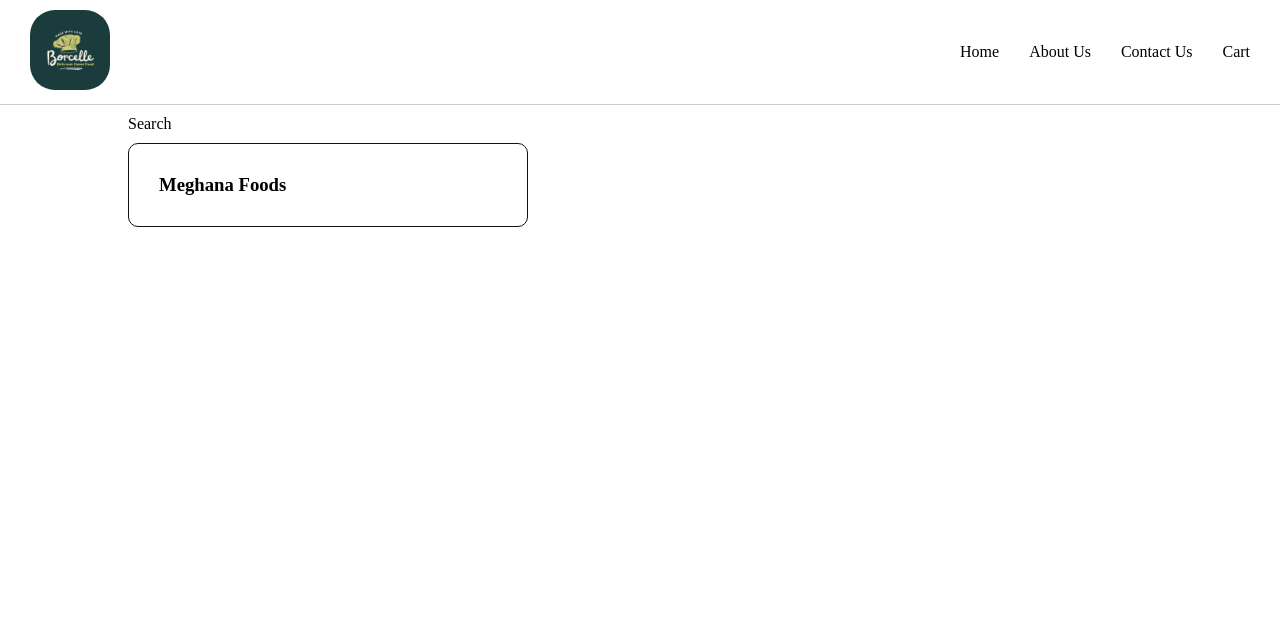
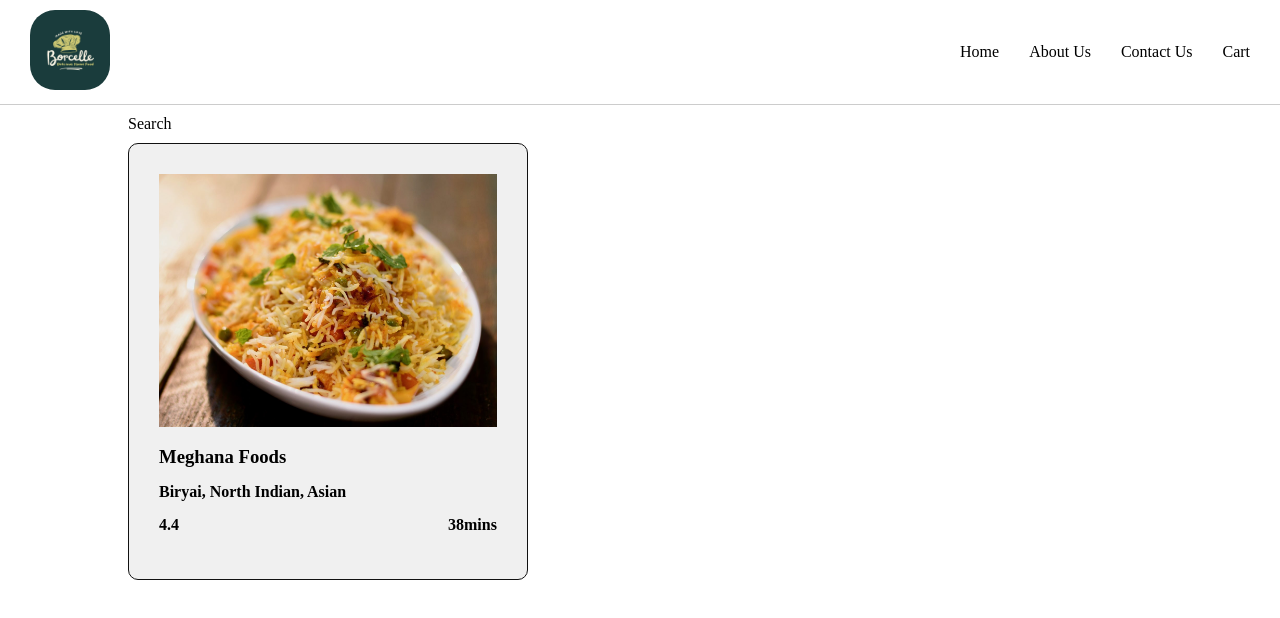
Before and after one commit to bhargavgopal-lanke/React-New, a React app: page / in a window 1280 px wide. Built offline with nearby package versions, Linux system fonts and the light colour scheme.

Commit message:
css changes for card

```diff
--- a/App.css
+++ b/App.css
@@ -16,13 +16,17 @@
   padding: 10px 30px;
 }
 
-h1, h2, h3, h4, p {
-    margin: 0;
+h1,
+h2,
+h3,
+h4,
+p {
+  margin: 0;
 }
 
 .body-sec {
-    width: 80%;
-    margin: 0 auto;
+  width: 80%;
+  margin: 0 auto;
 }
 
 .nav-items ul li {
@@ -41,14 +45,34 @@
   border-radius: 25px;
 }
 
+.res-card:hover {
+  cursor: pointer;
+  border: 1px solid #ccc;
+}
+
 .res-card {
   width: 33%;
   border: 1px solid #111;
   border-radius: 10px;
   padding: 30px;
   margin-right: 15px;
+  background-color: #f0f0f0;
 }
 
 .search {
   padding: 10px 0;
 }
+
+.res-card h3 {
+  margin-bottom: 15px;
+}
+.res-card .card-btm-sec {
+  display: flex;
+  justify-content: space-between;
+  margin: 15px 0;
+}
+
+.res-card .food-img {
+  max-width: 100%;
+  margin-bottom: 15px;
+}
--- a/components/RestaurentCard.jsx
+++ b/components/RestaurentCard.jsx
@@ -1,9 +1,16 @@
 import React from "react";
+import vegBiryani from "../public/veg-biryani.jpeg";
 
 const RestaurentCard = () => {
   return (
     <div className="res-card">
+      <img src={vegBiryani} className="food-img" />
       <h3>Meghana Foods</h3>
+      <h4>Biryai, North Indian, Asian</h4>
+      <div className="card-btm-sec">
+        <h4>4.4</h4>
+        <h4>38mins</h4>
+      </div>
     </div>
   );
 };
```
Also changed, not shown: public/veg-biryani.jpeg (added).
